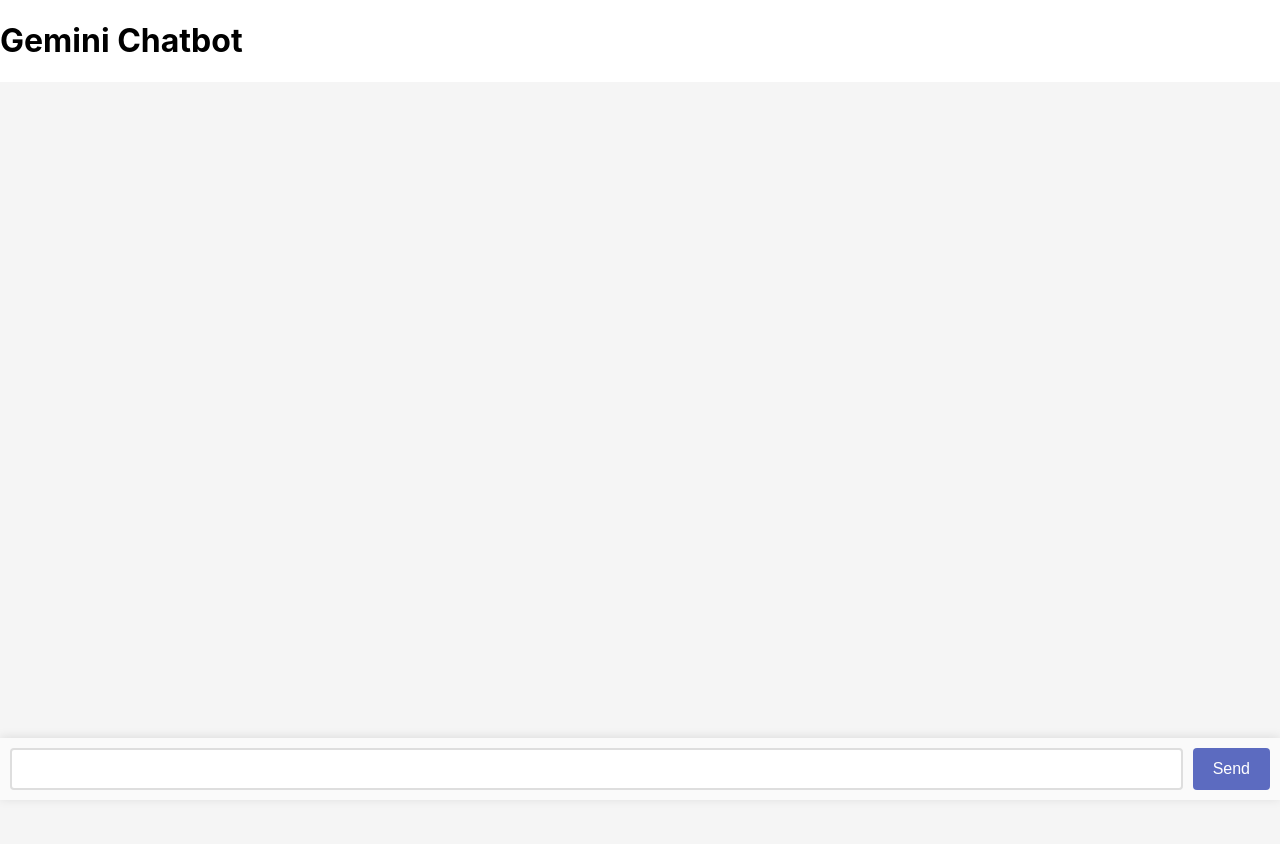
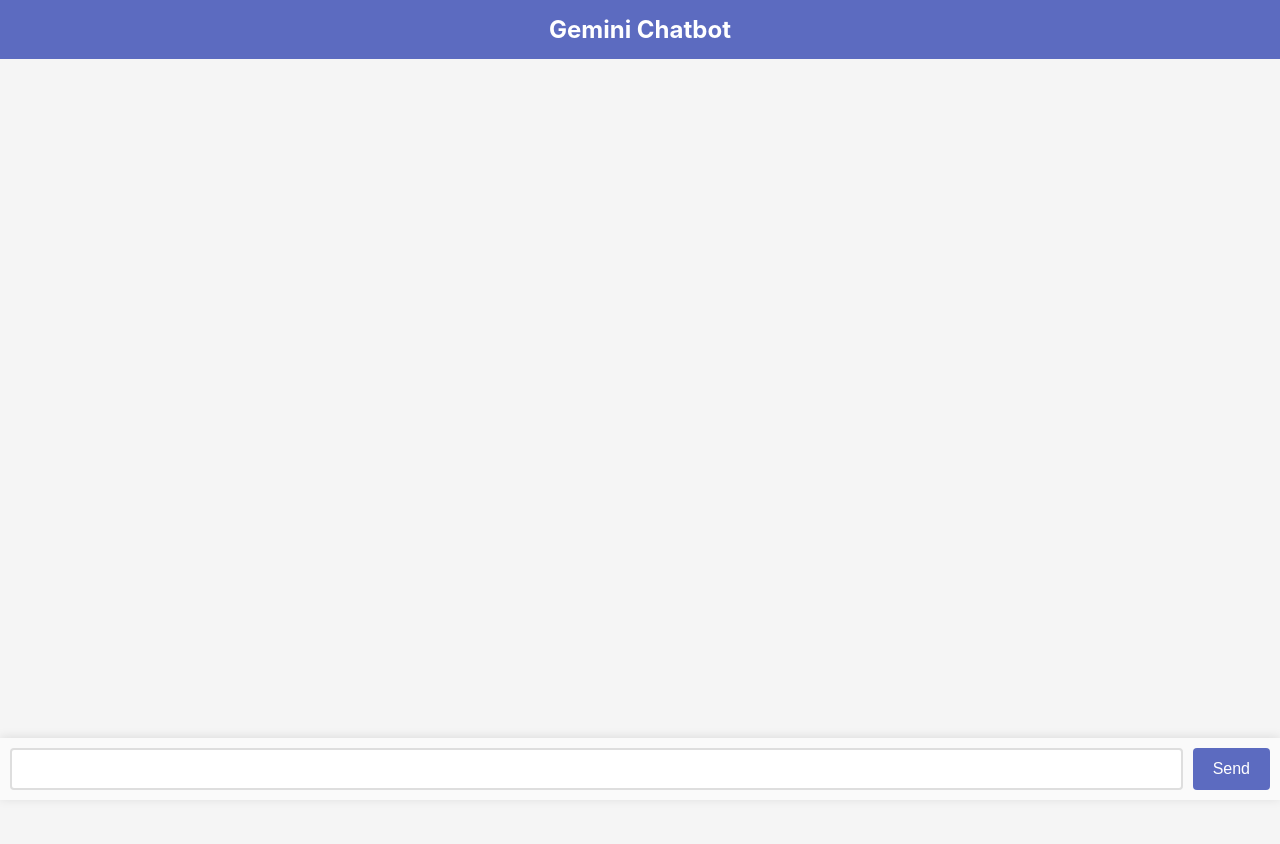
Before and after one commit to JintoYamanaka/ai-chat-app, a React (Create React App) app: page / in a window 1280 px wide. Shown: the top 844 px of the page. Built offline with nearby package versions, Linux system fonts and the light colour scheme.

Commit message:
ヘッダーのレイアウトを修正

```diff
--- a/src/App.tsx
+++ b/src/App.tsx
@@ -1,9 +1,22 @@
 import Chat from './chat';
+import { css } from "@emotion/css";
+
+const headerStyle = css`
+  padding: 15px;
+  background-color: #5c6bc0;
+  color: white;
+  text-align: center;
+  font-size: 24px;
+  font-weight: bold;
+  box-shadow: 0 2px 4px rgba(0,0,0,0.2);
+`;
 
 const App = () => {
   return (
     <div>
-      <h1>Gemini Chatbot</h1>
+      <header className={headerStyle}>
+        Gemini Chatbot
+      </header>
       <Chat />
     </div>
   );
```
